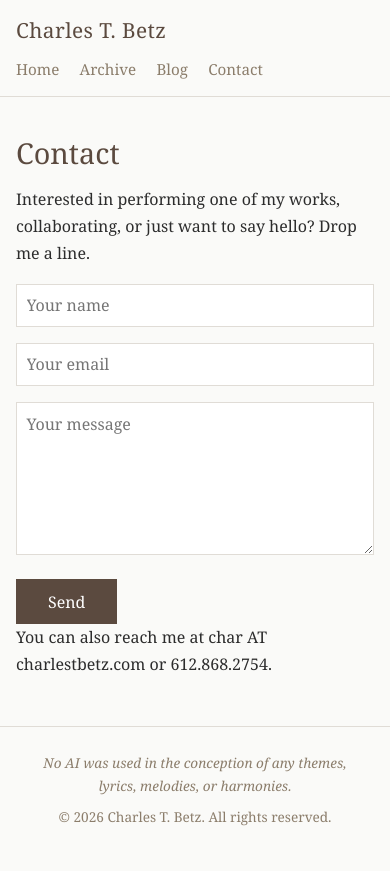
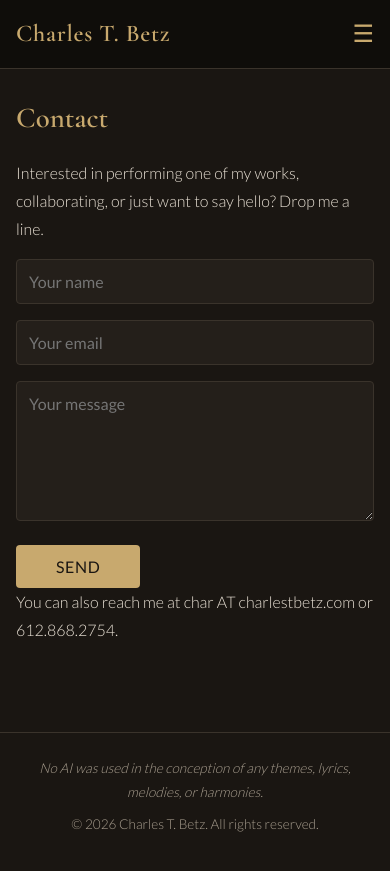
Before and after one commit to CharlesTBetz/charlestbetz.com, a Jekyll site: the page built from contact.md, in a window 390 px wide. Shown: the top 871 px of the page. Built offline with Jekyll 4.4.1, drawn with Linux system fonts in a browser that asks for light colours.

Commit message:
Add missing pages (bio, shows, songs, compositions, gallery), improve nav and dark/warm CSS theme

```diff
--- a/_includes/nav.html
+++ b/_includes/nav.html
@@ -1,9 +1,14 @@
 <nav>
   <div class="nav-inner">
     <a href="/" class="site-title">Charles T. Betz</a>
+    <button class="nav-toggle" aria-label="Menu" onclick="this.parentElement.classList.toggle('open')">☰</button>
     <div class="nav-links">
       <a href="/">Home</a>
-      <a href="/archive">Archive</a>
+      <a href="/bio">Bio</a>
+      <a href="/shows">Shows</a>
+      <a href="/songs">Songs</a>
+      <a href="/compositions">Compositions</a>
+      <a href="/gallery">Gallery</a>
       <a href="/blog">Blog</a>
       <a href="/contact">Contact</a>
     </div>
--- a/assets/css/style.css
+++ b/assets/css/style.css
@@ -1,76 +1,125 @@
-/* Charles T. Betz — Composer | Clean portfolio theme */
+/* Charles T. Betz — Composer | Dark warm theme */
+
+@import url('https://fonts.googleapis.com/css2?family=Cormorant+Garamond:ital,wght@0,400;0,600;1,400&family=Lato:wght@300;400&display=swap');
 
 :root {
-  --text: #2c2c2c;
-  --bg: #fafaf8;
-  --accent: #5b4a3f;
-  --accent-light: #8b7d6b;
-  --border: #e0dcd6;
-  --max-width: 740px;
+  --text: #e8e0d4;
+  --text-muted: #a89e8f;
+  --bg: #1a1612;
+  --bg-card: #241f1a;
+  --bg-nav: #0f0d0a;
+  --accent: #c8a96e;
+  --accent-hover: #dfc08a;
+  --border: #3a332b;
+  --max-width: 820px;
 }
 
 *, *::before, *::after { box-sizing: border-box; margin: 0; padding: 0; }
 
 body {
-  font-family: 'Georgia', 'Times New Roman', serif;
+  font-family: 'Lato', 'Helvetica Neue', sans-serif;
+  font-weight: 300;
   color: var(--text);
   background: var(--bg);
-  line-height: 1.7;
+  line-height: 1.75;
   font-size: 17px;
 }
 
 /* Navigation */
 nav {
+  background: var(--bg-nav);
   border-bottom: 1px solid var(--border);
   padding: 1rem 2rem;
+  position: sticky;
+  top: 0;
+  z-index: 100;
 }
 .nav-inner {
   max-width: var(--max-width);
   margin: 0 auto;
   display: flex;
   justify-content: space-between;
-  align-items: baseline;
+  align-items: center;
   flex-wrap: wrap;
   gap: 0.5rem;
 }
 .site-title {
-  font-size: 1.3rem;
-  font-weight: normal;
+  font-family: 'Cormorant Garamond', serif;
+  font-size: 1.5rem;
+  font-weight: 600;
   text-decoration: none;
   color: var(--accent);
-  letter-spacing: 0.02em;
+  letter-spacing: 0.03em;
+}
+.nav-toggle {
+  display: none;
+  background: none;
+  border: none;
+  color: var(--accent);
+  font-size: 1.5rem;
+  cursor: pointer;
 }
 .nav-links a {
-  margin-left: 1.5rem;
+  margin-left: 1.3rem;
   text-decoration: none;
-  color: var(--accent-light);
-  font-size: 0.95rem;
+  color: var(--text-muted);
+  font-size: 0.9rem;
+  letter-spacing: 0.04em;
+  text-transform: uppercase;
+  transition: color 0.2s;
 }
 .nav-links a:hover { color: var(--accent); }
 
 /* Main content */
 main {
   max-width: var(--max-width);
-  margin: 2rem auto;
-  padding: 0 2rem;
+  margin: 0 auto;
+  padding: 2.5rem 2rem;
 }
 
-h1 { font-size: 1.8rem; font-weight: normal; margin-bottom: 0.5rem; color: var(--accent); }
-h2 { font-size: 1.3rem; font-weight: normal; margin: 2rem 0 0.5rem; color: var(--accent); }
-h3 { font-size: 1.1rem; margin: 1.5rem 0 0.5rem; }
+h1 {
+  font-family: 'Cormorant Garamond', serif;
+  font-size: 2.2rem;
+  font-weight: 600;
+  margin-bottom: 1rem;
+  color: var(--accent);
+}
+h2 {
+  font-family: 'Cormorant Garamond', serif;
+  font-size: 1.5rem;
+  font-weight: 600;
+  margin: 2.5rem 0 0.75rem;
+  color: var(--accent);
+}
+h3 {
+  font-family: 'Cormorant Garamond', serif;
+  font-size: 1.2rem;
+  font-weight: 600;
+  margin: 1.5rem 0 0.5rem;
+  color: var(--text);
+}
 
 p { margin-bottom: 1rem; }
-a { color: var(--accent); }
-a:hover { color: var(--accent-light); }
+a { color: var(--accent); transition: color 0.2s; }
+a:hover { color: var(--accent-hover); }
 
 ul, ol { margin: 0 0 1rem 1.5rem; }
+li { margin-bottom: 0.3rem; }
+
+strong { font-weight: 400; color: var(--text); }
 
 blockquote {
-  border-left: 3px solid var(--border);
-  padding-left: 1rem;
+  border-left: 3px solid var(--accent);
+  padding-left: 1.2rem;
   margin: 1.5rem 0;
-  color: var(--accent-light);
+  color: var(--text-muted);
   font-style: italic;
+}
+
+hr {
+  border: none;
+  border-top: 1px solid var(--border);
+  margin: 2.5rem 0;
 }
 
 /* Responsive video */
@@ -80,50 +129,133 @@ blockquote {
   height: 0;
   overflow: hidden;
   margin: 1.5rem 0;
+  border-radius: 6px;
+  box-shadow: 0 4px 20px rgba(0,0,0,0.4);
 }
 .video-container iframe {
   position: absolute;
   top: 0; left: 0;
   width: 100%; height: 100%;
+  border: none;
 }
 
-/* Posts */
+/* Posts / Blog */
 article.post time {
   display: block;
-  color: var(--accent-light);
+  color: var(--text-muted);
   font-size: 0.9rem;
   margin-bottom: 1.5rem;
 }
 
 .post-list { list-style: none; padding: 0; }
-.post-list li { margin-bottom: 1.5rem; padding-bottom: 1.5rem; border-bottom: 1px solid var(--border); }
-.post-list time { color: var(--accent-light); font-size: 0.85rem; }
+.post-list li {
+  margin-bottom: 1.5rem;
+  padding-bottom: 1.5rem;
+  border-bottom: 1px solid var(--border);
+}
+.post-list time { color: var(--text-muted); font-size: 0.85rem; }
 .post-list a { text-decoration: none; font-size: 1.1rem; }
 
 /* News items */
-.news-item { margin-bottom: 1.5rem; padding-bottom: 1.5rem; border-bottom: 1px solid var(--border); }
-.news-date { color: var(--accent-light); font-size: 0.85rem; font-style: italic; }
+.news-item {
+  margin-bottom: 2rem;
+  padding-bottom: 2rem;
+  border-bottom: 1px solid var(--border);
+}
+.news-date {
+  color: var(--accent);
+  font-size: 0.85rem;
+  text-transform: uppercase;
+  letter-spacing: 0.05em;
+}
+
+/* Show cards */
+.show-card {
+  background: var(--bg-card);
+  border: 1px solid var(--border);
+  border-radius: 8px;
+  padding: 2rem;
+  margin-bottom: 2rem;
+}
+.show-image {
+  width: 100%;
+  max-height: 300px;
+  object-fit: cover;
+  border-radius: 6px;
+  margin-bottom: 1.5rem;
+}
+
+/* Gallery */
+.gallery-grid {
+  display: grid;
+  grid-template-columns: repeat(auto-fill, minmax(280px, 1fr));
+  gap: 1rem;
+  margin-top: 1.5rem;
+}
+.gallery-grid figure {
+  margin: 0;
+  overflow: hidden;
+  border-radius: 6px;
+}
+.gallery-grid img {
+  width: 100%;
+  height: 250px;
+  object-fit: cover;
+  display: block;
+  transition: transform 0.3s;
+}
+.gallery-grid img:hover {
+  transform: scale(1.03);
+}
+
+/* Bio */
+.bio-layout { }
+.bio-portrait {
+  float: right;
+  width: 280px;
+  margin: 0 0 1.5rem 2rem;
+  border-radius: 8px;
+  box-shadow: 0 4px 20px rgba(0,0,0,0.4);
+}
 
 /* Contact form */
 form input, form textarea {
   width: 100%;
-  padding: 0.6rem;
+  padding: 0.75rem;
   margin-bottom: 1rem;
   border: 1px solid var(--border);
+  border-radius: 4px;
   font-family: inherit;
   font-size: 1rem;
-  background: white;
+  background: var(--bg-card);
+  color: var(--text);
+}
+form input:focus, form textarea:focus {
+  outline: none;
+  border-color: var(--accent);
 }
 form button {
   background: var(--accent);
-  color: white;
+  color: var(--bg);
   border: none;
-  padding: 0.7rem 2rem;
+  padding: 0.75rem 2.5rem;
   font-family: inherit;
   font-size: 1rem;
+  font-weight: 400;
   cursor: pointer;
+  border-radius: 4px;
+  letter-spacing: 0.04em;
+  text-transform: uppercase;
+  transition: background 0.2s;
 }
-form button:hover { background: var(--accent-light); }
+form button:hover { background: var(--accent-hover); }
+
+/* PDF links */
+a[href$=".pdf"]::after {
+  content: " (PDF)";
+  font-size: 0.8em;
+  color: var(--text-muted);
+}
 
 /* Footer */
 footer {
@@ -133,14 +265,34 @@ footer {
   border-top: 1px solid var(--border);
   text-align: center;
   font-size: 0.85rem;
-  color: var(--accent-light);
+  color: var(--text-muted);
 }
 .colophon { margin-bottom: 0.5rem; }
 
-@media (max-width: 600px) {
+/* Mobile */
+@media (max-width: 700px) {
   body { font-size: 16px; }
   nav { padding: 0.8rem 1rem; }
-  .nav-inner { flex-direction: column; align-items: flex-start; }
-  .nav-links a { margin-left: 0; margin-right: 1rem; }
-  main { padding: 0 1rem; }
+  .nav-toggle { display: block; }
+  .nav-links {
+    display: none;
+    width: 100%;
+    padding-top: 0.5rem;
+  }
+  .nav-inner.open .nav-links {
+    display: flex;
+    flex-wrap: wrap;
+  }
+  .nav-links a {
+    margin: 0.3rem 1rem 0.3rem 0;
+  }
+  main { padding: 1.5rem 1rem; }
+  h1 { font-size: 1.8rem; }
+  .bio-portrait {
+    float: none;
+    width: 100%;
+    max-width: 350px;
+    margin: 0 auto 1.5rem;
+    display: block;
+  }
 }
--- a/contact.md
+++ b/contact.md
@@ -8,7 +8,7 @@ permalink: /contact/
 
 Interested in performing one of my works, collaborating, or just want to say hello? Drop me a line.
 
-<form action="https://formspree.io/f/YOUR_FORM_ID" method="POST">
+<form action="https://formspree.io/f/PLACEHOLDER" method="POST">
   <input type="text" name="name" placeholder="Your name" required>
   <input type="email" name="_replyto" placeholder="Your email" required>
   <textarea name="message" rows="6" placeholder="Your message" required></textarea>
```
Also changed, not shown: bio.md (added, +25 -0 lines), compositions.md (added, +25 -0 lines), gallery.md (added, +28 -0 lines), more-songs.md (added, +32 -0 lines), shows.md (added, +39 -0 lines), songs.md (added, +31 -0 lines).
